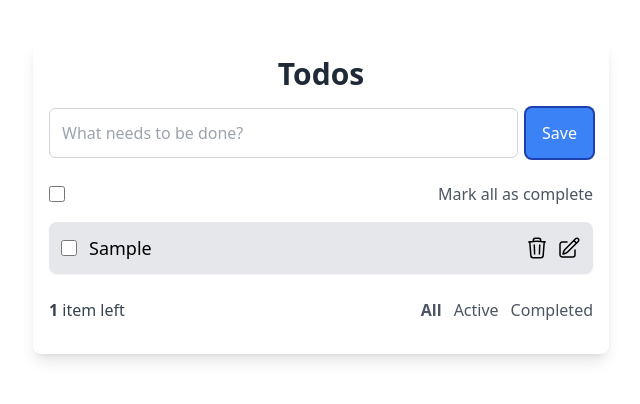
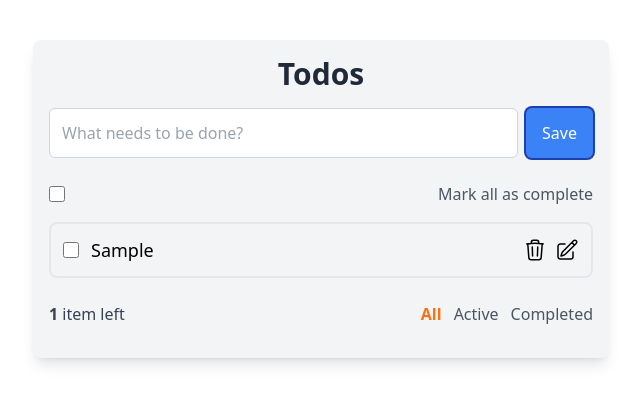
Before and after one commit to Fadli2001/vue-todo, a Vue app: page / in a window 1280 px wide. Both pictures are taken after typing "Sample" into the empty fields and a click on the button "Save". Shown: the top 404 px of the page, without its empty margins (319-959 px from the left). Built offline with nearby package versions, Linux system fonts and the light colour scheme.

Commit message:
fix : adjust font color

```diff
--- a/src/components/Todo.vue
+++ b/src/components/Todo.vue
@@ -87,9 +87,9 @@ function updateVisibility() {
 </script>
 
 <template>
-  <section class="todoapp max-w-xl mx-auto mt-10 p-4 bg-white shadow-lg rounded-lg">
+  <section class="max-w-xl mx-auto mt-10 p-4 bg-gray-100 shadow-lg rounded-lg">
     <!-- Header Section: Add Todo -->
-<header class="header mb-6">
+    <header class="mb-6">
       <h1 class="text-3xl font-bold text-center text-gray-800 mb-4">Todos</h1>
 
       <!-- Wrapper untuk input dan button menggunakan flexbox -->
@@ -120,14 +120,14 @@ function updateVisibility() {
           :checked="remainingTodos === 0"
           @change="toggleAllTodos"
         >
-    <label for="toggle-all" class="text-gray-600">Mark all as complete</label>
+        <label for="toggle-all" class="text-gray-600 cursor-pointer hover:text-green-600">Mark all as complete</label>
       </div>
 
       <ul class="todo-list space-y-2">
         <li
           v-for="todo in filteredTodos"
           :key="todo.id"
-      class="todo p-3 bg-gray-200 flex items-center justify-between rounded-lg shadow-sm"
+          class="todo p-3 flex items-center justify-between rounded-lg border-2"
           :class="{ 'line-through text-gray-500': todo.isCompleted, editing: todo === editedTodo }"
         >
           <!-- Mode Edit -->
@@ -182,7 +182,7 @@ function updateVisibility() {
     </section>
 
     <!-- Footer Section: Filters & Clear Completed -->
-    <footer class="footer mt-6" v-show="todos.length">
+    <footer class="mt-6" v-show="todos.length">
       <div class="flex justify-between items-center mb-4">
         <span class="todo-count text-gray-700">
           <strong>{{ remainingTodos }}</strong>
@@ -190,15 +190,40 @@ function updateVisibility() {
         </span>
         <ul class="filters flex space-x-3">
           <li>
-            <a href="#/all" :class="{ 'text-blue-600 font-semibold': visibility === 'all' }" class="text-gray-600 hover:text-blue-600">All</a>
+            <a href="#/all"
+              :class="{
+                'text-orange-500 font-semibold': visibility === 'all',  // Orange for All
+                'text-gray-600 hover:text-orange-500': visibility !== 'all'
+              }"
+              class="text-gray-600 hover:text-orange-500"
+            >
+              All
+            </a>
           </li>
           <li>
-            <a href="#/active" :class="{ 'text-blue-600 font-semibold': visibility === 'active' }" class="text-gray-600 hover:text-blue-600">Active</a>
+            <a href="#/active"
+              :class="{
+                'text-blue-500 font-semibold': visibility === 'active', // Blue for Active
+                'text-gray-600 hover:text-blue-500': visibility !== 'active'
+              }"
+              class="text-gray-600 hover:text-blue-500"
+            >
+              Active
+            </a>
           </li>
           <li>
-            <a href="#/completed" :class="{ 'text-blue-600 font-semibold': visibility === 'completed' }" class="text-gray-600 hover:text-blue-600">Completed</a>
+            <a href="#/completed"
+              :class="{
+                'text-green-500 font-semibold': visibility === 'completed', // Green for Completed
+                'text-gray-600 hover:text-green-500': visibility !== 'completed'
+              }"
+              class="text-gray-600 hover:text-green-500"
+            >
+              Completed
+            </a>
           </li>
         </ul>
+
       </div>
       <button
         class="clear-completed px-4 py-2 bg-red-500 text-white rounded-md hover:bg-red-600"
```
Lines whose indentation alone changed are shown as unchanged.
